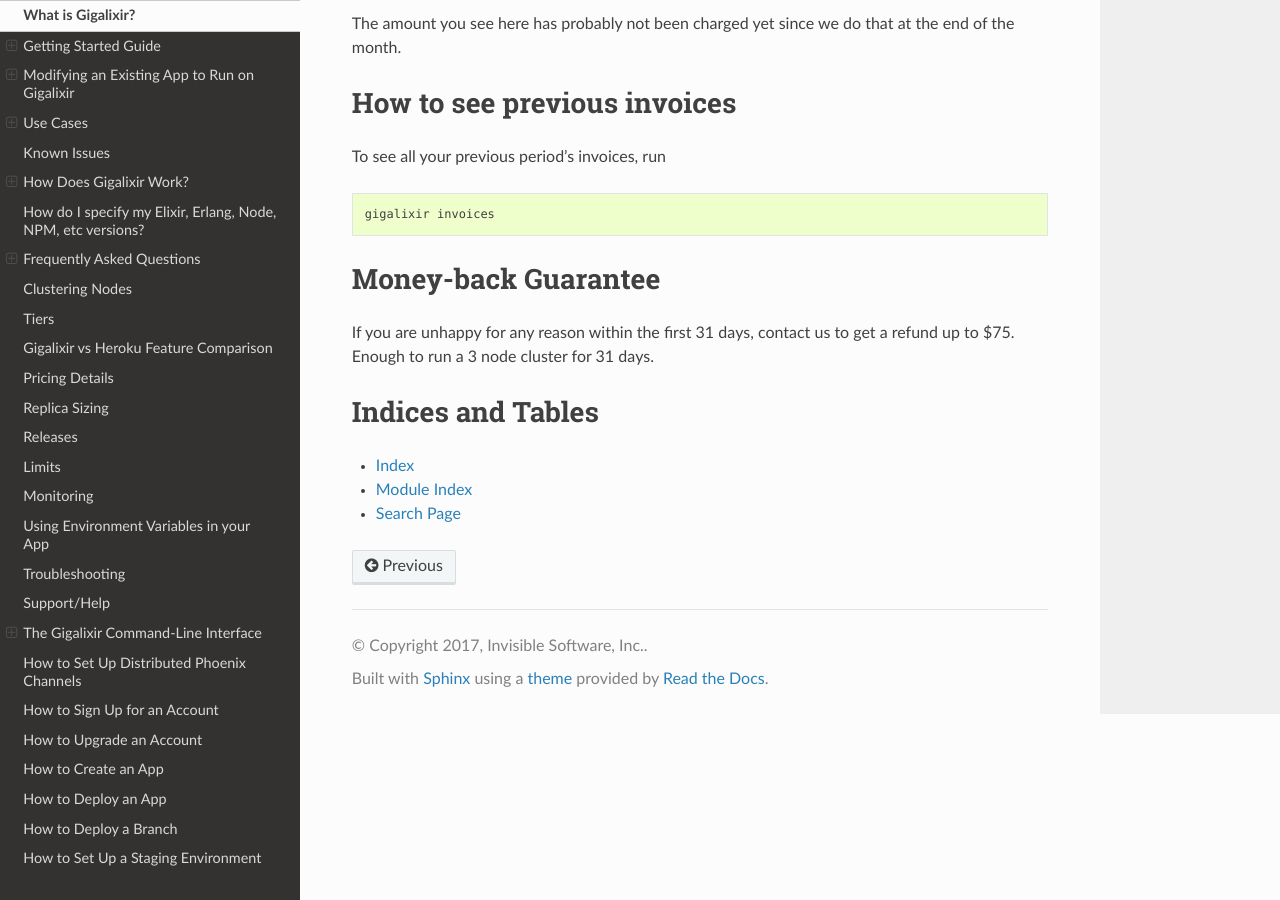
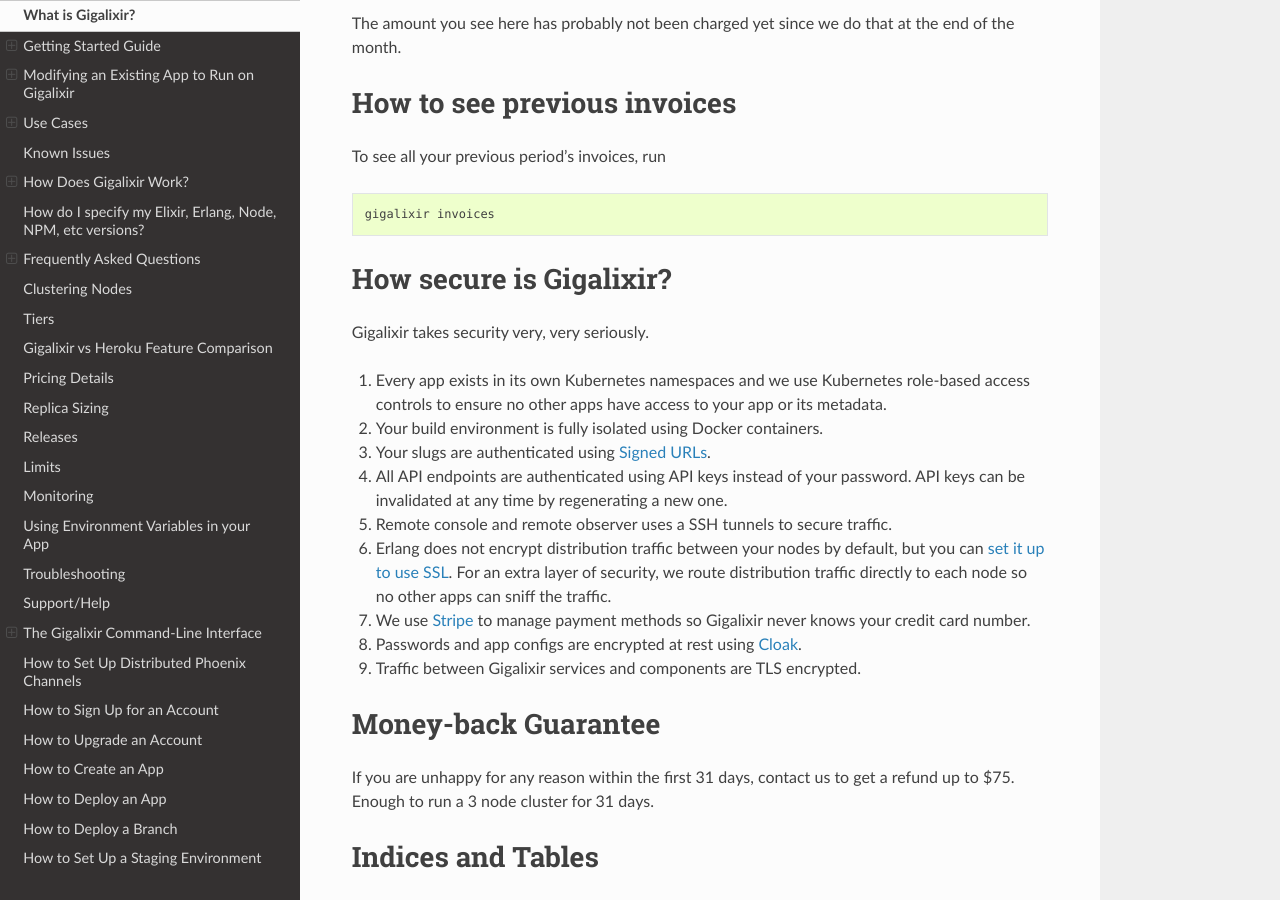
Before and after one commit to gigalixir/gigalixir-cli, a Sphinx documentation site: the page built from docs/source/main.rst, in a window 1280 px wide and 900 px high, scrolled down 36334 px. Built offline with Sphinx 7.4.7 and the Read the Docs theme 2.0.0, drawn with Linux system fonts in a browser that asks for light colours.

Commit message:
security docs.

```diff
--- a/docs/source/main.rst
+++ b/docs/source/main.rst
@@ -1543,6 +1543,26 @@ To see all your previous period's invoices, run
 
 .. _`money back guarantee`:
 
+How secure is Gigalixir?
+========================
+
+Gigalixir takes security very, very seriously.
+
+#. Every app exists in its own Kubernetes namespaces and we use Kubernetes role-based access controls to ensure no other apps have access to your app or its metadata.
+#. Your build environment is fully isolated using Docker containers.
+#. Your slugs are authenticated using `Signed URLs`_.
+#. All API endpoints are authenticated using API keys instead of your password. API keys can be invalidated at any time by regenerating a new one.
+#. Remote console and remote observer uses a SSH tunnels to secure traffic.
+#. Erlang does not encrypt distribution traffic between your nodes by default, but you can `set it up to use SSL`_. For an extra layer of security, we route distribution traffic directly to each node so no other apps can sniff the traffic.
+#. We use `Stripe`_ to manage payment methods so Gigalixir never knows your credit card number.
+#. Passwords and app configs are encrypted at rest using `Cloak`_.
+#. Traffic between Gigalixir services and components are TLS encrypted.
+
+.. _`Signed URLs`: https://cloud.google.com/storage/docs/access-control/signed-urls
+.. _`Cloak`: https://github.com/danielberkompas/cloak
+.. _`Stripe`: https://stripe.com/
+.. _`set it up to use SSL`: http://erlang.org/doc/apps/ssl/ssl_distribution.html
+
 Money-back Guarantee
 ====================
 
```
